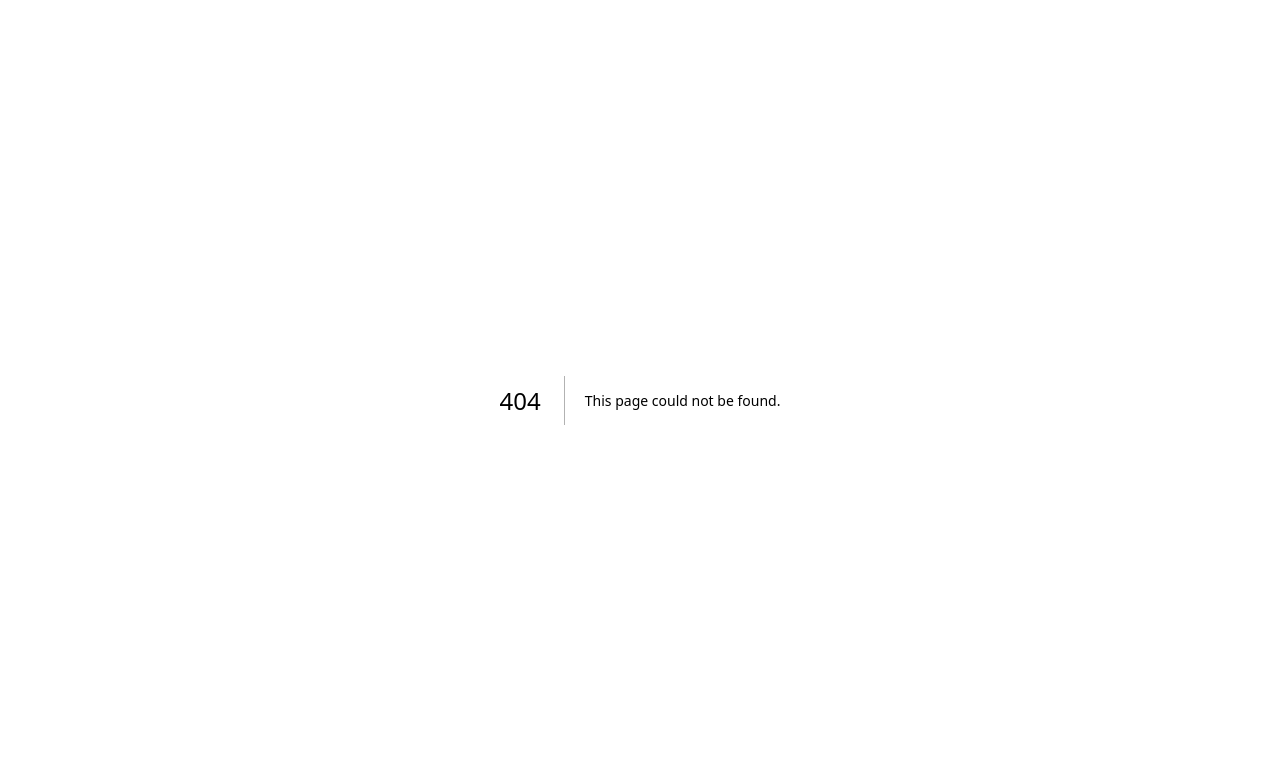
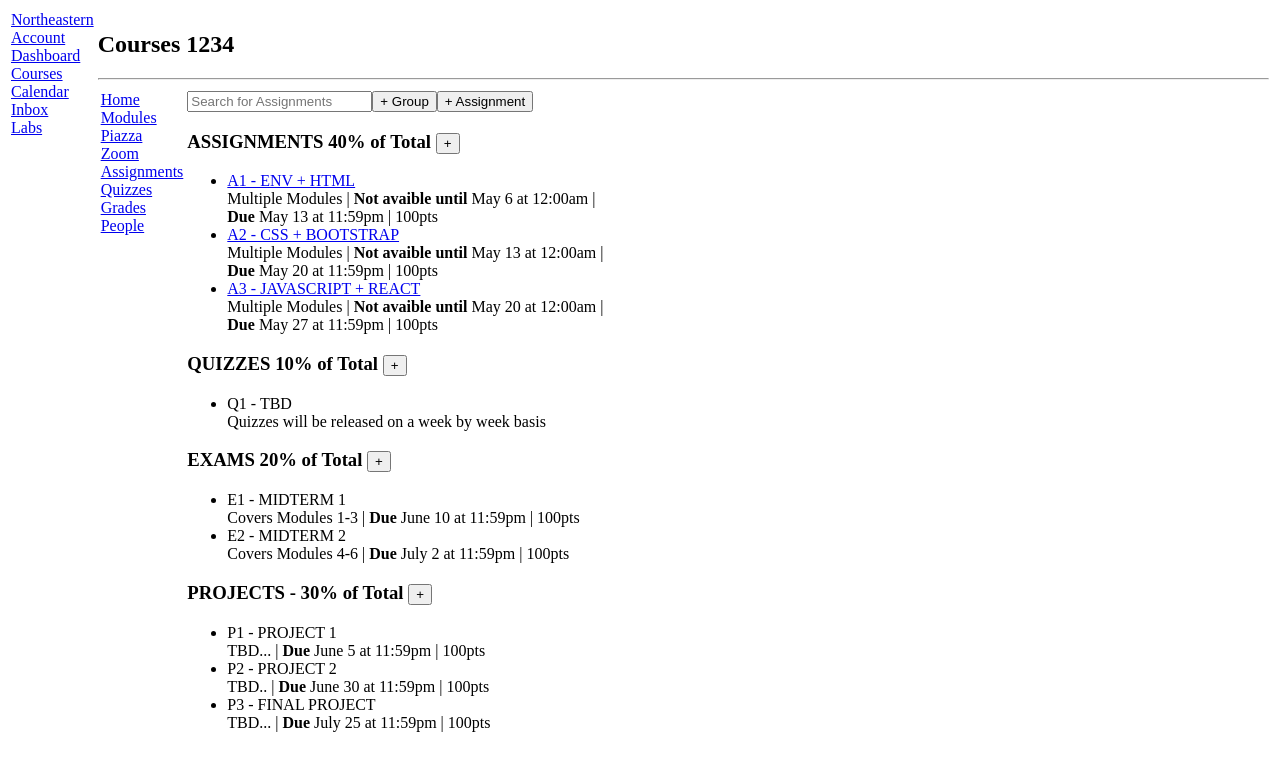
Before and after one commit to tpostler/kambaz-next-js, a Next.js app: page /Kambaz/Courses/1234/Assignments in a window 1280 px wide. Before the commit this address had no page. Shown: the top 770 px of the page. Built offline with nearby package versions, Linux system fonts and the light colour scheme.

Commit message:
Assignment Implementation

```diff
--- /dev/null
+++ b/app/Kambaz/Courses/[cid]/Assignments/page.tsx
@@ -0,0 +1,107 @@
+import Link from "next/link";
+
+export default function Assignments() {
+  return (
+    <div id="wd-assignments">
+      <input placeholder="Search for Assignments" id="wd-search-assignment" />
+      <button id="wd-add-assignment-group">+ Group</button>
+      <button id="wd-add-assignment">+ Assignment</button>
+      <h3 id="wd-assignments-title">
+        ASSIGNMENTS 40% of Total <button>+</button>
+      </h3>
+      <ul id="wd-assignment-list">
+        <li className="wd-assignment-list-item">
+          <Link
+            href="/Courses/1234/Assignments/123"
+            className="wd-assignment-link"
+          >
+            A1 - ENV + HTML
+          </Link>
+          <br></br>
+          <text id="wd-assignment-list-text">
+            Multiple Modules | <b>Not avaible until </b>
+            May 6 at 12:00am | <br></br> <b>Due</b> May 13 at 11:59pm | 100pts
+          </text>
+        </li>
+
+        <li className="wd-assignment-list-item">
+          {/* MY CODE BELOW */}
+          <Link href="/Courses/1234/Assignments/123"
+          className="wd-assignments-link">
+            A2 - CSS + BOOTSTRAP
+          </Link>
+          <br></br>
+          <text id="wd-assignment-list-text">
+            Multiple Modules | <b>Not avaible until </b>
+            May 13 at 12:00am | <br></br> <b>Due</b> May 20 at 11:59pm | 100pts
+          </text>
+        </li>
+        <li className="wd-assignment-list-item">
+          <Link href="/Courses/1234/Assignments/123"
+          className="wd-assignments-link">
+            A3 - JAVASCRIPT + REACT
+          </Link>
+          <br></br>
+          <text id="wd-assignment-list-text">
+            Multiple Modules | <b>Not avaible until </b>
+            May 20 at 12:00am | <br></br> <b>Due</b> May 27 at 11:59pm | 100pts
+          </text>
+        </li>
+      </ul>
+      {/* More of my code */}
+      <h3 id="wd-assignments-title">QUIZZES 10% of Total <button>+</button></h3>
+      <ul id="wd-assignment-list">
+        <li className="wd-assignment-list-item">
+          Q1 - TBD
+          <br></br>
+          <text id="wd-assignment-list-text">
+            Quizzes will be released on a week by week basis
+          </text>
+        </li>
+      </ul>
+
+      <h3 id="wd-assignments-title">EXAMS 20% of Total <button>+</button></h3>
+      <ul id="wd-assignment-list">
+        <li className="wd-assignment-list-item">
+          E1 - MIDTERM 1
+          <br></br>
+          <text id="wd-assignment-list-text">
+            Covers Modules 1-3 | <b>Due</b> June 10 at 11:59pm | 100pts
+          </text>
+        </li>
+        <li className="wd-assignment-list-item">
+          E2 - MIDTERM 2
+          <br></br>
+          <text id="wd-assignment-list-text">
+            Covers Modules 4-6 | <b>Due</b> July 2 at 11:59pm | 100pts
+          </text>
+        </li>
+      </ul>
+
+      <h3 id="wd-assignments-title">PROJECTS - 30% of Total <button>+</button></h3>
+      <ul id="wd-assignment-list">
+        <li className="wd-assignment-list-item">
+          P1 - PROJECT 1
+          <br></br>
+          <text id="wd-assignment-list-text">
+            TBD... | <b>Due</b> June 5 at 11:59pm | 100pts
+          </text>
+        </li>
+        <li className="wd-assignment-list-item">
+          P2 - PROJECT 2
+          <br></br>
+          <text id="wd-assignment-list-text">
+            TBD.. | <b>Due</b> June 30 at 11:59pm | 100pts
+          </text>
+        </li>
+        <li className="wd-assignment-list-item">
+          P3 - FINAL PROJECT
+          <br></br>
+          <text id="wd-assignment-list-text">
+            TBD... | <b>Due</b> July 25 at 11:59pm | 100pts
+          </text>
+        </li>
+      </ul>
+    </div>
+  );
+}
```
